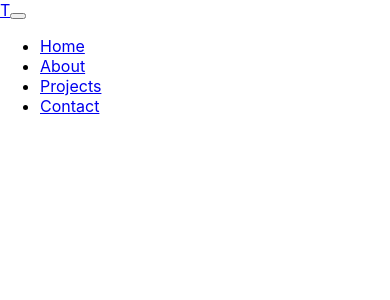
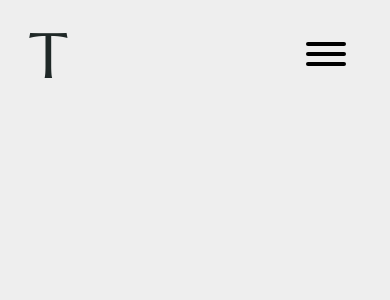
Before and after one commit to GrinninBarrett/react-portfolio-page, a React (Create React App) app: page / in a window 390 px wide. Shown: the top 300 px of the page. Built offline with nearby package versions, Linux system fonts and the light colour scheme.

Commit message:
Adds existing portfolio CSS and updates header links to Link elements

```diff
--- a/src/components/Header.js
+++ b/src/components/Header.js
@@ -1,27 +1,35 @@
 import React from 'react';
+import { Link } from 'react-router-dom';
 
 const Header = () => {
 
     return (
         <header>
-            <div class="container">
-                <nav id="main-nav" class="flex-item nav-links-container">
-                    <a id="header-logo" class="logo base-text" href="index.html">T</a>
-                    <button id="hamburger-icon" class="hamburger hamburger--collapse" type="button" aria-label="Menu"
+            <div className="container">
+                <nav id="main-nav" className="flex-item nav-links-container">
+                    <Link id="header-logo" className="logo base-text" to="/">
+                        T
+                    </Link>
+                    <button id="hamburger-icon" className="hamburger hamburger--collapse" type="button" aria-label="Menu"
                         aria-controls="navigation" aria-expanded="false">
-                        <span class="hamburger-box">
-                            <span class="hamburger-inner"></span>
+                        <span className="hamburger-box">
+                            <span className="hamburger-inner"></span>
                         </span>
                     </button>
                     <div id="nav-links">
-                        <ul id="nav-menu" class="flex-item nav-list">
-                            <li class="main-nav-item nav-item"><a class="link green-link base-text" href="index.html">Home</a></li>
-                            <li class="main-nav-item nav-item"><a class="link green-link base-text"
-                                    href="about.html">About</a></li>
-                            <li class="main-nav-item nav-item"><a class="link green-link base-text"
-                                    href="projects.html">Projects</a></li>
-                            <li id="contact-link" class="main-nav-item nav-item"><a class="link green-link base-text"
-                                    href="#contact">Contact</a></li>
+                        <ul id="nav-menu" className="flex-item nav-list">
+                            <Link className="main-nav-item nav-item link green-link base-text" to="/">
+                                Home
+                            </Link>
+                            <Link className="main-nav-item nav-item link green-link base-text" to="/about">
+                                About
+                            </Link>
+                            <Link className="main-nav-item nav-item link green-link base-text" to="/projects">
+                                Projects
+                            </Link>
+                            <Link className="main-nav-item nav-item link green-link base-text" to="/">
+                                Contact
+                            </Link>
                         </ul>
                     </div>
 
--- a/src/index.css
+++ b/src/index.css
@@ -1,8 +1,21 @@
+@import url('https://fonts.googleapis.com/css2?family=Marcellus&family=Quicksand&display=swap');
+
+:root {
+  --background: rgb(238, 238, 238);
+  --base-text: #1f2827;
+  --light-text: #ddf0ed;
+  --medium-gray: #7b8687;
+  --green-accent: #47684a;
+  --light-green-accent: #c6ecc9;
+  --red-accent: #b4746c;
+  --light-blue: #a0b8d1;
+  --blue-accent: #6294c8;
+}
+
 body {
   margin: 0;
-  font-family: -apple-system, BlinkMacSystemFont, 'Segoe UI', 'Roboto', 'Oxygen',
-    'Ubuntu', 'Cantarell', 'Fira Sans', 'Droid Sans', 'Helvetica Neue',
-    sans-serif;
+  background-color: var(--background);
+  font-family: "Marcellus", sans-serif;
   -webkit-font-smoothing: antialiased;
   -moz-osx-font-smoothing: grayscale;
 }
@@ -11,3 +24,502 @@ code {
   font-family: source-code-pro, Menlo, Monaco, Consolas, 'Courier New',
     monospace;
 }
+
+
+a {
+    text-decoration: none;
+    transition: all 0.5s ease;
+}
+
+li {
+    list-style-type: none;
+}
+
+h1 {
+    font-size: 2.5em;
+}
+
+h2, h3, h4, h5 {
+    font-size: 1.2em;
+}
+
+footer {
+    background-color: var(--green-accent);
+    padding: 35px 0;
+}
+
+
+
+#main-nav {
+    justify-content: space-between;
+    height: 100%;
+    padding: 1em 0;
+}
+
+#header-logo:hover {
+    color: var(--green-accent);
+}
+
+#hamburger-icon {
+    display: none;
+}
+
+#heading-container {
+    margin-top: 6em;
+}
+
+#description{
+    font-size: 1.5em;
+}
+
+#slogan {
+    font-size: 1.2em;
+}
+
+#bottom-intro-container {
+    justify-content: center;
+    height: 20%;
+}
+
+#learn-more {
+    margin-top: 25px;
+}
+
+#projects-heading {
+    padding-left: 3em;
+}
+
+
+#contact {
+    justify-content: space-evenly;
+    height: 50vh;
+
+}
+
+#email {
+    color: var(--green-accent);
+}
+
+#email:hover {
+    color: var(--red-accent);
+}
+
+#footer-nav {
+    justify-content: space-between;
+}
+
+#left-footer-link-container {
+    width: 40%;
+    justify-content: space-between;
+}
+
+#copyright {
+    text-align: center;
+}
+
+#about-text-container {
+    width: 50%;
+}
+
+
+
+.container {
+    max-width: 85%;
+    margin: auto;
+}
+
+/* Styles text colors */
+.base-text {
+    color: var(--base-text);
+}
+
+.green-text {
+    color: var(--green-accent);
+}
+
+.light-text {
+    color: var(--light-text);
+}
+
+.light-link {
+    color: var(--light-text);
+}
+
+.quicksand {
+    font-family: "Quicksand", sans-serif;
+}
+
+.logo {
+    font-size: 4em;
+}
+
+/* Give shape to all page links */
+.link {
+    padding: 5px 10px;
+    border-radius: 15px;
+}
+
+/* Style all links with green hover effect */
+.green-link:hover {
+    background-color: var(--green-accent);
+    color: var(--background);
+}
+
+/* Style all links with light hover effect */
+.light-link:hover {
+    background-color: var(--background);
+    color: var(--green-accent);
+}
+
+.flex-item {
+    display: flex;
+    align-items: center;
+}
+
+.flex-column {
+    flex-direction: column;
+}
+
+.main-nav-item {
+    margin-left: 75px;
+}
+
+.intro {
+    height: 90vh;
+    justify-content: space-evenly;
+}
+
+.top-intro-container {
+    width: 100%;
+    justify-content: space-between;
+    margin: 0 3em;
+}
+
+.project-cards-container {
+    flex-wrap: wrap;
+    justify-content: center;
+    margin: 25px 0;
+}
+
+.project-card {
+    position: relative;
+    margin: 0.5em;
+    border: 3px solid var(--green-accent);
+    height: 350px;
+    width: 350px;
+    transition: all 0.5s ease;
+}
+
+.project-card:hover {
+    transform: scale(1.1);
+}
+
+.project-image {
+    height: 100%;
+}
+
+.project-info {
+    justify-content: space-evenly;
+    background-color: var(--background);
+    position: absolute;
+    top: 0;
+    left: 0;
+    height: 100%;
+    width: 100%;
+    opacity: 0;
+    transition: all 0.5s ease;
+}
+
+.project-card:hover .project-info {
+    opacity: 0.95;
+}
+
+.project-link {
+    background-color: var(--red-accent);
+    transition: all 0.5s ease;
+}
+
+.project-link:hover {
+    background-color: var(--green-accent);
+}
+
+
+
+.footer-nav-item {
+    margin: 0 10px;
+}
+
+.footer-link:hover {
+    color: var(--light-green-accent);
+}
+
+
+
+/* Hamburger mobile nav button from Jonathan Suh - https://github.com/jonsuh/hamburgers */
+.hamburger {
+    padding: 15px 15px;
+    display: inline-block;
+    cursor: pointer;
+    transition-property: opacity, filter;
+    transition-duration: 0.15s;
+    transition-timing-function: linear;
+    font: inherit;
+    color: inherit;
+    text-transform: none;
+    background-color: transparent;
+    border: 0;
+    margin: 0;
+    overflow: visible;
+}
+.hamburger:hover,
+.hamburger.is-active:hover {
+    opacity: 0.7;
+}
+
+.hamburger.is-active .hamburger-inner,
+.hamburger.is-active .hamburger-inner::before,
+.hamburger.is-active .hamburger-inner::after {
+    background-color: #000;
+}
+
+.hamburger-box {
+    width: 40px;
+    height: 24px;
+    display: inline-block;
+    position: relative;
+}
+
+.hamburger-inner {
+    display: block;
+    top: 50%;
+    margin-top: -2px;
+}
+.hamburger-inner, .hamburger-inner::before, .hamburger-inner::after {
+    width: 40px;
+    height: 4px;
+    background-color: #000;
+    border-radius: 4px;
+    position: absolute;
+    transition-property: transform;
+    transition-duration: 0.15s;
+    transition-timing-function: ease;
+}
+.hamburger-inner::before, .hamburger-inner::after {
+    content: "";
+    display: block;
+}
+.hamburger-inner::before {
+    top: -10px;
+}
+.hamburger-inner::after {
+    bottom: -10px;
+}
+
+.hamburger--collapse .hamburger-inner {
+    top: auto;
+    bottom: 0;
+    transition-duration: 0.13s;
+    transition-delay: 0.13s;
+    transition-timing-function: cubic-bezier(0.55, 0.055, 0.675, 0.19);
+}
+.hamburger--collapse .hamburger-inner::after {
+    top: -20px;
+    transition: top 0.2s 0.2s cubic-bezier(0.33333, 0.66667, 0.66667, 1), opacity 0.1s linear;
+}
+.hamburger--collapse .hamburger-inner::before {
+    transition: top 0.12s 0.2s cubic-bezier(0.33333, 0.66667, 0.66667, 1), transform 0.13s cubic-bezier(0.55, 0.055, 0.675, 0.19);
+}
+
+.hamburger--collapse.is-active .hamburger-inner {
+    transform: translate3d(0, -10px, 0) rotate(-45deg);
+    transition-delay: 0.22s;
+    transition-timing-function: cubic-bezier(0.215, 0.61, 0.355, 1);
+}
+.hamburger--collapse.is-active .hamburger-inner::after {
+    top: 0;
+    opacity: 0;
+    transition: top 0.2s cubic-bezier(0.33333, 0, 0.66667, 0.33333), opacity 0.1s 0.22s linear;
+}
+.hamburger--collapse.is-active .hamburger-inner::before {
+    top: 0;
+    transform: rotate(-90deg);
+    transition: top 0.1s 0.16s cubic-bezier(0.33333, 0, 0.66667, 0.33333), transform 0.13s 0.25s cubic-bezier(0.215, 0.61, 0.355, 1);
+}
+
+
+/* Tooltip for email address hover from Florin Pop - https://www.florin-pop.com/blog/2019/05/pure-css-tooltip/ */
+.tooltip {
+    position: relative;
+    text-align: center;
+    transition: all 0.5s easse;
+}
+
+.tooltip::after {
+background-color: var(--base-text);
+color: var(--light-text);
+border-radius: 10px;
+font-size: 0.8em;
+display: none;
+width: 150px;
+padding: 10px;
+position: absolute;
+z-index: 999;
+transition: all 0.5s easse;
+}
+
+.tooltip::before {
+background-color: var(--base-text);
+content: ' ';
+display: none;
+position: absolute;
+width: 15px;
+height: 15px;
+z-index: 999;
+transition: all 0.5s easse;
+}
+
+.tooltip:hover::after {
+display: block;
+}
+
+.tooltip:hover::before {
+display: block;
+}
+
+.tooltip.top::after {
+content: attr(data-tooltip);
+top: 0;
+left: 50%;
+transform: translate(-50%, calc(-100% - 10px));
+}
+
+.tooltip.top::before {
+top: 0;
+left: 50%;
+transform: translate(-50%, calc(-100% - 5px)) rotate(45deg);
+}
+
+
+
+
+/* Media queries for smaller screens */
+
+@media screen and (max-width: 992px) {
+    h1 {
+        font-size: 2em;
+    }
+
+    #description{
+        font-size: 1.2em;
+    }
+
+    /* #about-text-container {
+        width: 80%;
+    } */
+
+    .tucker-photo {
+        height: 300px;
+        width: 300px;
+    }
+}
+
+@media screen and (max-width: 768px) {
+
+    footer {
+        padding: 35px 0 10px 0;
+    }
+
+    #nav-links {
+        background-color: var(--background);
+        display: none;
+        position: absolute;
+        top: 0;
+        right: -1000;
+        height: 100vh;
+        width: 100vw;
+        margin-top: 5em;
+        z-index: 2;
+    }
+
+    #hamburger-icon {
+        display: block;
+    }
+
+    #heading-container {
+        text-align: center;
+        margin-top: 0;
+    }
+
+    #project-container {
+        padding-left: 3em;
+    }
+
+    #about-text-container {
+        width: 100%;
+    }
+
+    #bottom-intro-container {
+        text-align: center;
+    }
+
+    #footer-nav {
+        margin-bottom: 25px;
+    }
+
+
+    .container {
+        width: 85%;
+    }
+
+    .intro {
+        height: auto;
+    }
+
+
+    .top-intro-container {
+        flex-direction: column;
+    }
+
+    .footer-flex {
+        flex-direction: column;
+        align-items: flex-start;
+    }
+
+    .nav-list {
+        flex-direction: column;
+        justify-content: center;
+        margin-top: 1em;
+        padding: 0;
+    }
+
+
+    .main-nav-item {
+        margin: 2em 0;
+    }
+
+    .footer-nav-item {
+        margin: 0.4em 0;
+    }
+}
+
+
+@media  screen and (max-height: 750px) {
+    .intro {
+        justify-content: flex-start;
+    }
+
+    .tucker-photo {
+        height: 350px;
+        width: 350px;
+    }
+
+    #heading-container {
+        margin-top: 4rem;
+    }
+
+    #bottom-intro-container {
+        margin-top: 25px;
+    }
+
+
+}
```
